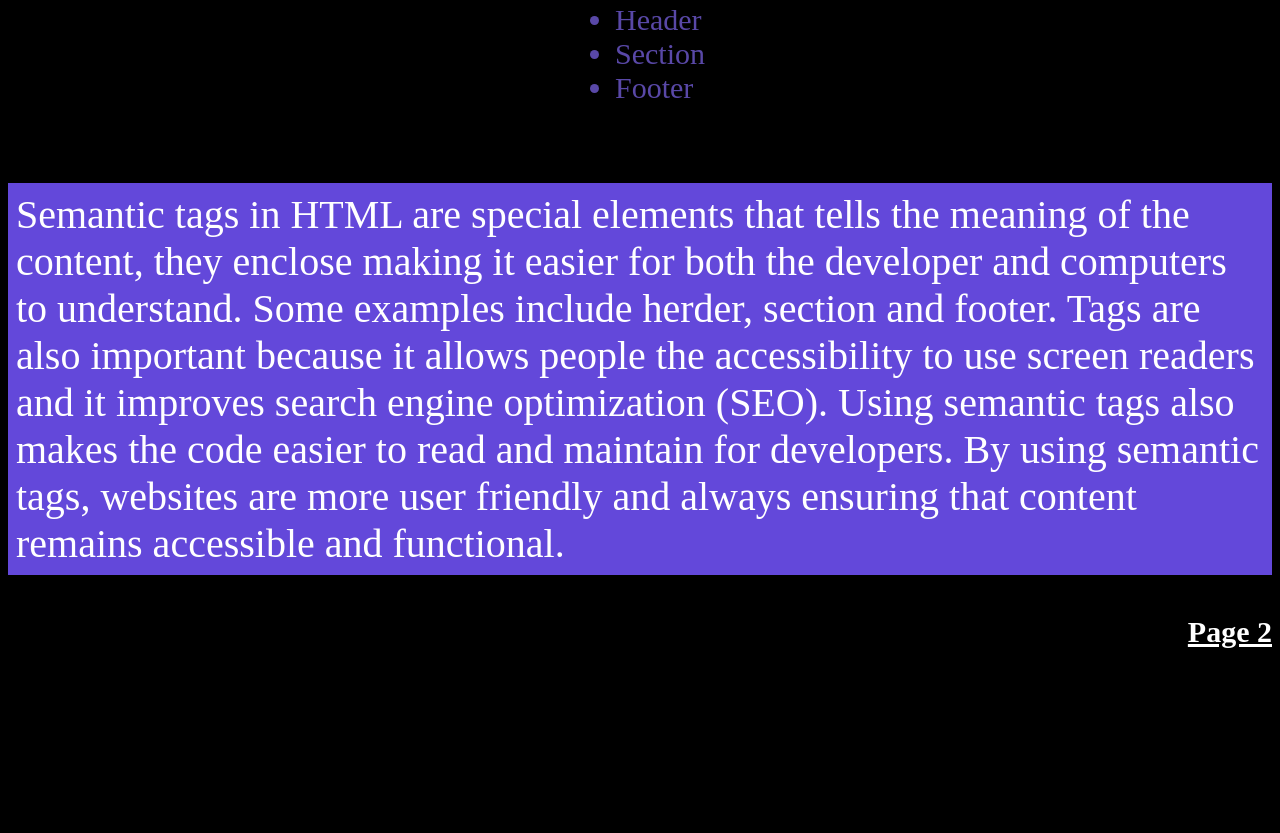
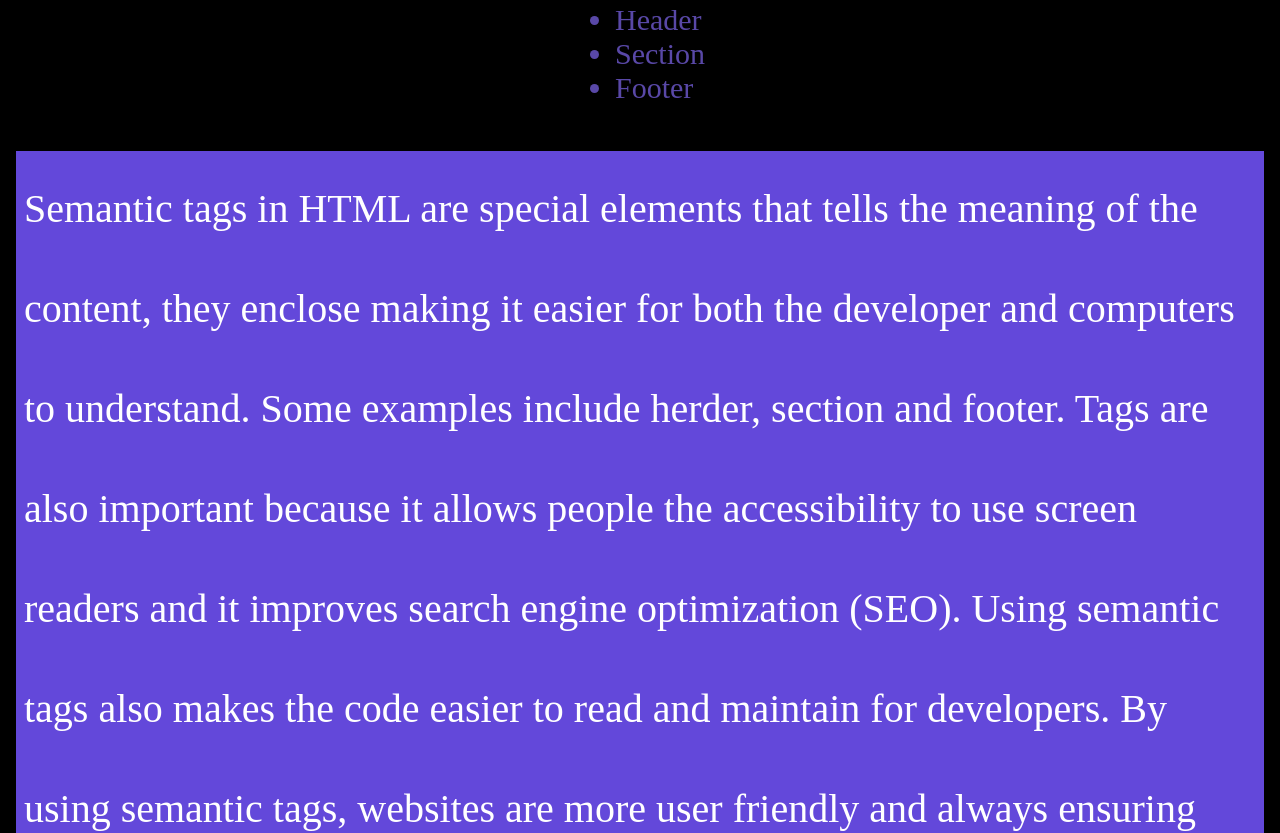
Before and after one commit to 6ixstax/FEWK02Assignment, a plain HTML site: page index.html in a window 1280 px wide. Shown: the part 511-1344 px from the top of the page. Before the commit the page ends 1168 px from the top, so only its background shows below. Drawn offline with Linux system fonts and the light colour scheme.

Commit message:
modified p element

```diff
--- a/style.css
+++ b/style.css
@@ -36,6 +36,8 @@ p {
     background-color: rgb(99, 72, 218);
     color: white;
     padding: 8px;
+    margin: 8px;
+    line-height: 100px;
 }
 
 .list {
```
